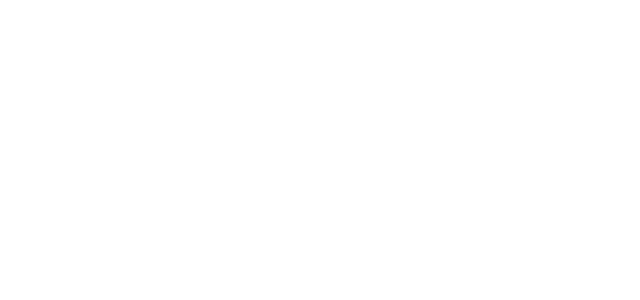
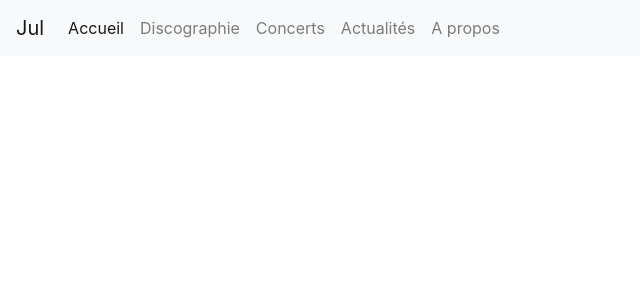
Before and after one commit to EntreLouisEtLui/jul-project, a React (Create React App) app: page /Actualites in a window 1280 px wide. Shown: the top 300 px of the page, without its empty margins (0-640 px from the left). Built offline with nearby package versions, Linux system fonts and the light colour scheme.

Commit message:
route page actualites

```diff
--- a/src/NavBar.js
+++ b/src/NavBar.js
@@ -21,7 +21,7 @@
             <Link class="nav-link" to="Concerts">Concerts</Link>
             </li>
             <li class="nav-item">
-              <a class="nav-link" href="#">Actualités</a>
+            <Link class="nav-link" to="Actualites">Actualités</Link>
             </li>
             <li class="nav-item">
               <a class="nav-link" href="#">A propos</a>
--- a/src/index.js
+++ b/src/index.js
@@ -3,6 +3,7 @@
 import App from './App.js';
 import Discographie from './views/Discographie.js';
 import Concerts from './views/Concerts.js';
+import Actu from './views/Actu.js'
 
 import {
   BrowserRouter as Router,
@@ -21,6 +22,7 @@
           <Route exact path='/' component={App} />
           <Route exact path='/Discographie' component={Discographie} />
           <Route exact path='/Concerts' component={Concerts} />
+          <Route exact path='/Actualites' component={Actu} />
         </Switch>
       </Router>
   )
--- /dev/null
+++ b/src/views/Actu.js
@@ -0,0 +1,15 @@
+import React from 'react';
+import {Link} from 'react-router-dom';
+import NavBar from "../NavBar"
+
+
+const Actu = () => {
+    return (
+        <div className="App bg-dark">
+
+          <NavBar/>
+      </div>
+    );
+};
+
+export default Actu;
```
